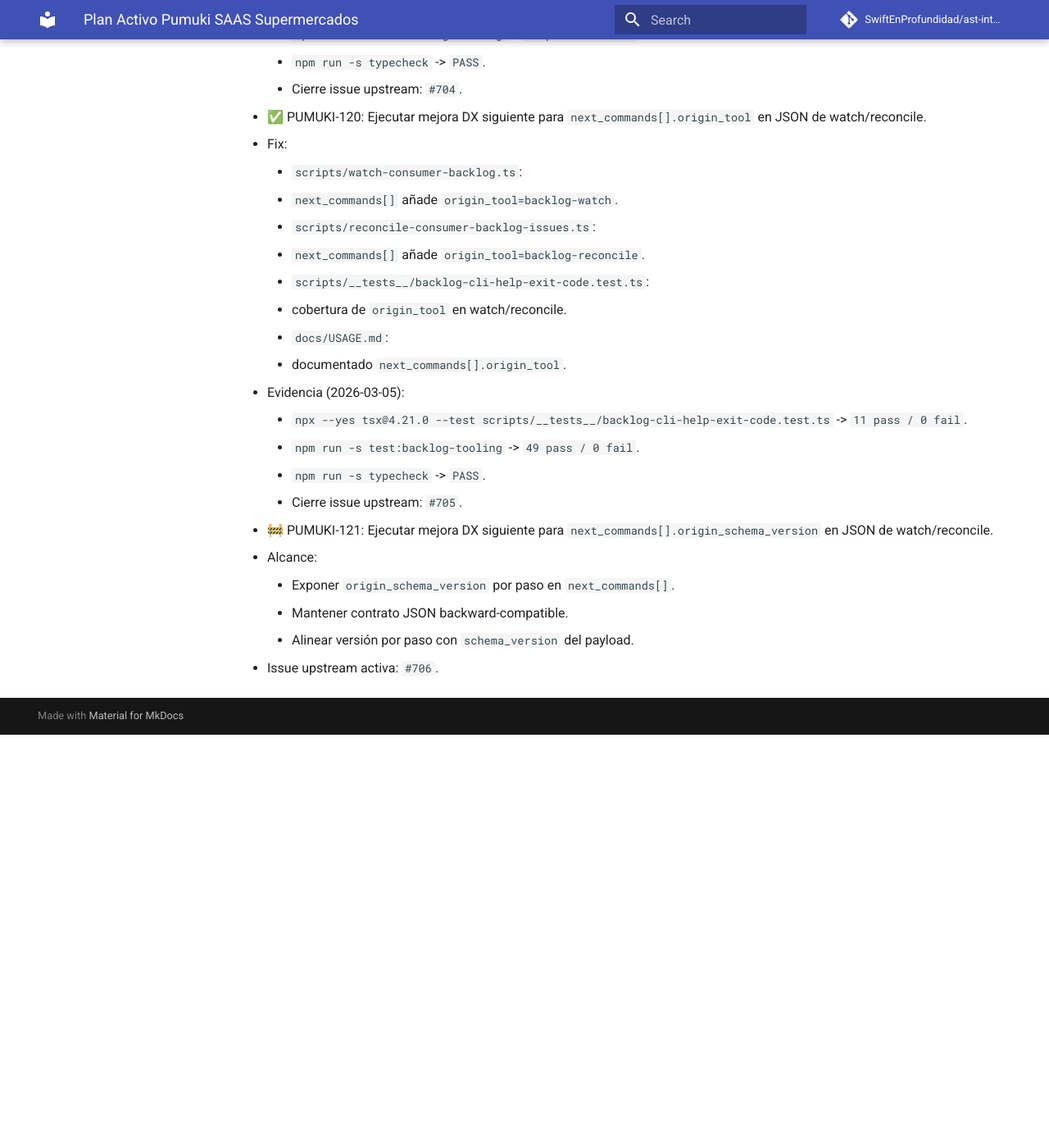
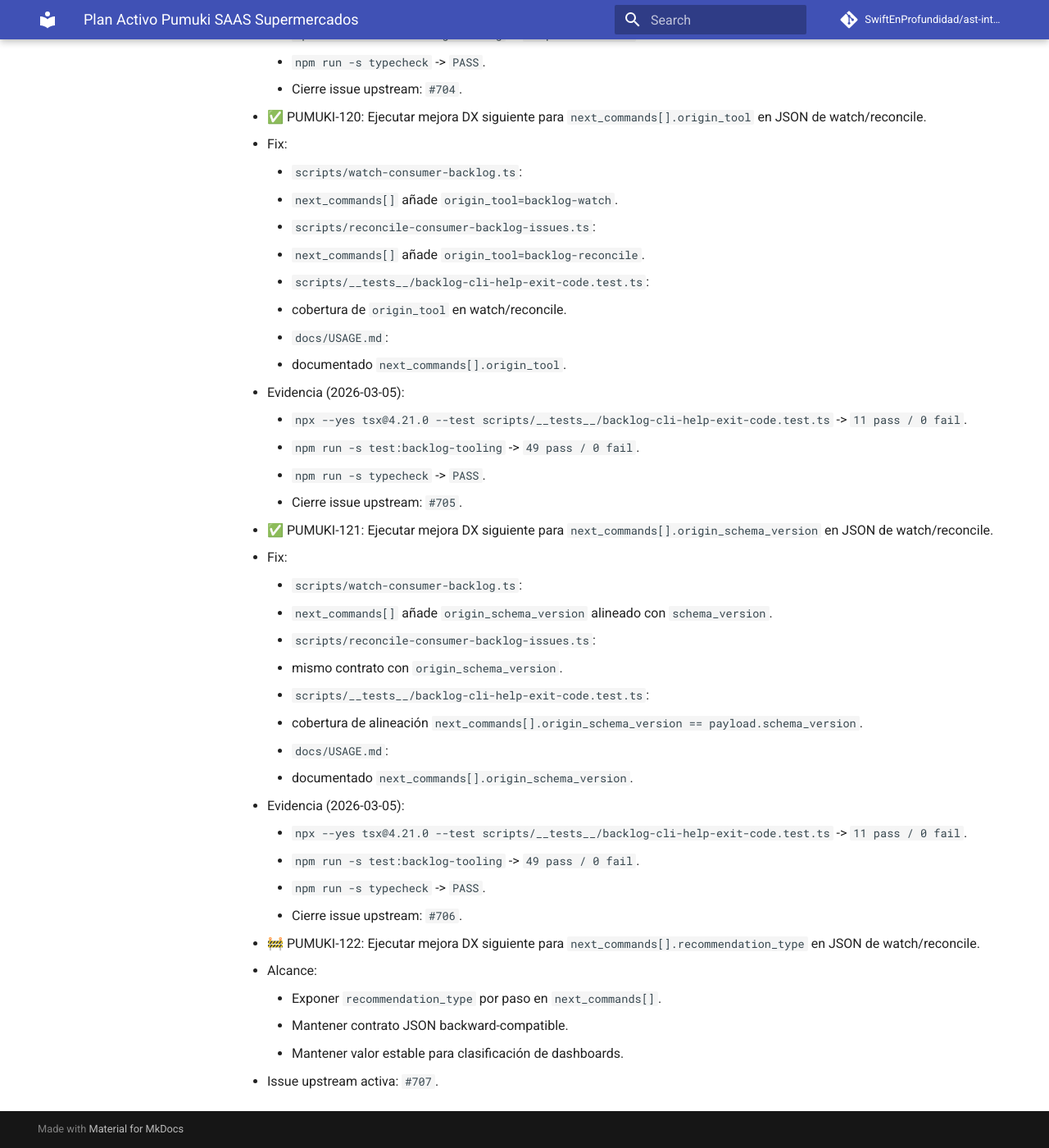
Before and after one commit to SwiftEnProfundidad/ast-intelligence-hooks, an MkDocs documentation site: the page built from docs/seguimiento-activo-pumuki-saas-supermercados.md, in a window 1280 px wide and 1400 px high, scrolled down 52447 px. Shown: the whole window at 82% size. Built offline with MkDocs 1.6.1 and Material for MkDocs 9.7.7, drawn with Linux system fonts in a browser that asks for light colours; comment, search, counter and statistics services are not loaded; before the commit the page ends 53343 px from its top, so only the background shows below that.

Commit message:
feat(backlog): attach schema version metadata to steps

```diff
--- a/docs/seguimiento-activo-pumuki-saas-supermercados.md
+++ b/docs/seguimiento-activo-pumuki-saas-supermercados.md
@@ -1478,9 +1478,25 @@
     - `npm run -s typecheck` -> `PASS`.
     - Cierre issue upstream: `#705`.
 
-- 🚧 PUMUKI-121: Ejecutar mejora DX siguiente para `next_commands[].origin_schema_version` en JSON de watch/reconcile.
+- ✅ PUMUKI-121: Ejecutar mejora DX siguiente para `next_commands[].origin_schema_version` en JSON de watch/reconcile.
+  - Fix:
+    - `scripts/watch-consumer-backlog.ts`:
+      - `next_commands[]` añade `origin_schema_version` alineado con `schema_version`.
+    - `scripts/reconcile-consumer-backlog-issues.ts`:
+      - mismo contrato con `origin_schema_version`.
+    - `scripts/__tests__/backlog-cli-help-exit-code.test.ts`:
+      - cobertura de alineación `next_commands[].origin_schema_version == payload.schema_version`.
+    - `docs/USAGE.md`:
+      - documentado `next_commands[].origin_schema_version`.
+  - Evidencia (2026-03-05):
+    - `npx --yes tsx@4.21.0 --test scripts/__tests__/backlog-cli-help-exit-code.test.ts` -> `11 pass / 0 fail`.
+    - `npm run -s test:backlog-tooling` -> `49 pass / 0 fail`.
+    - `npm run -s typecheck` -> `PASS`.
+    - Cierre issue upstream: `#706`.
+
+- 🚧 PUMUKI-122: Ejecutar mejora DX siguiente para `next_commands[].recommendation_type` en JSON de watch/reconcile.
   - Alcance:
-    - Exponer `origin_schema_version` por paso en `next_commands[]`.
+    - Exponer `recommendation_type` por paso en `next_commands[]`.
     - Mantener contrato JSON backward-compatible.
-    - Alinear versión por paso con `schema_version` del payload.
-  - Issue upstream activa: `#706`.
+    - Mantener valor estable para clasificación de dashboards.
+  - Issue upstream activa: `#707`.
```
Also changed, not shown: docs/USAGE.md (+2 -0 lines), docs/registro-maestro-de-seguimiento.md (+2 -2 lines), 3 other files.
